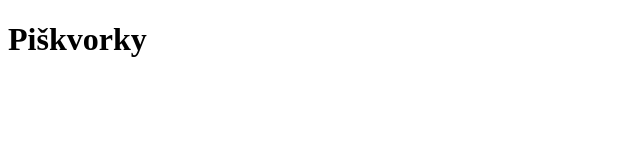
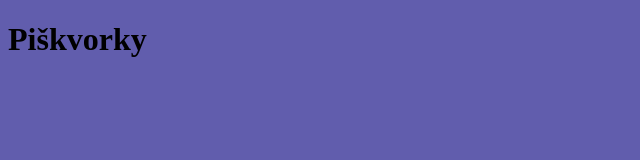
Before and after one commit to alzbetamyskova/piskvorky, a plain HTML site: page index.html in a window 1280 px wide. Shown: the whole page, without its empty margins (0-640 px from the left). Drawn offline with Linux system fonts and the light colour scheme.

Commit message:
Přidání CSS a obrázků

```diff
--- a/index.html
+++ b/index.html
@@ -4,6 +4,7 @@
     <meta charset="UTF-8" />
     <meta http-equiv="X-UA-Compatible" content="IE=edge" />
     <meta name="viewport" content="width=device-width, initial-scale=1.0" />
+    <link rel="stylesheet" href="style.css" />
     <title>Piškvorky</title>
   </head>
   <body>
--- /dev/null
+++ b/style.css
@@ -0,0 +1,3 @@
+body {
+  background-color: #615dad;
+}
```
Also changed, not shown: uvodni.jpg (added).
